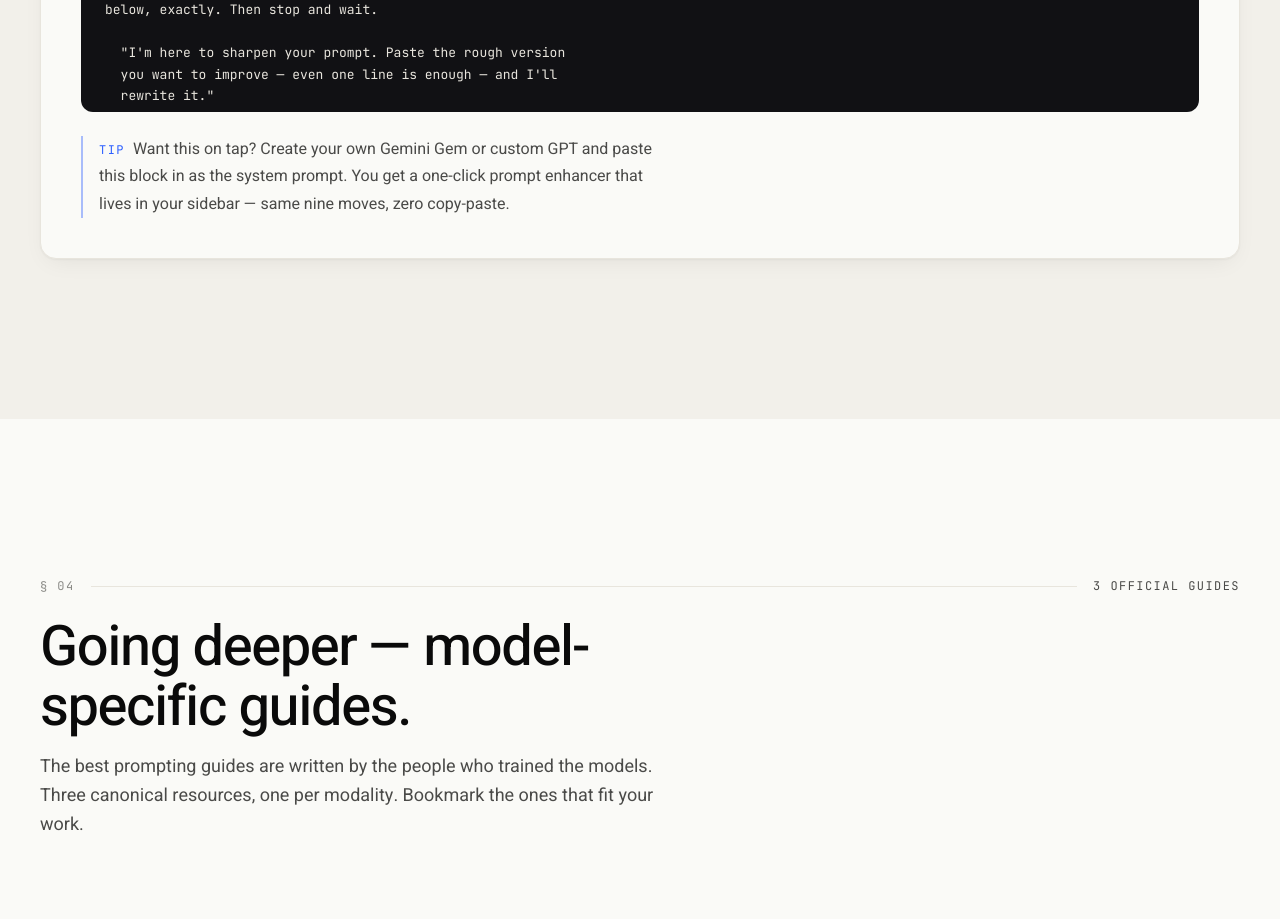
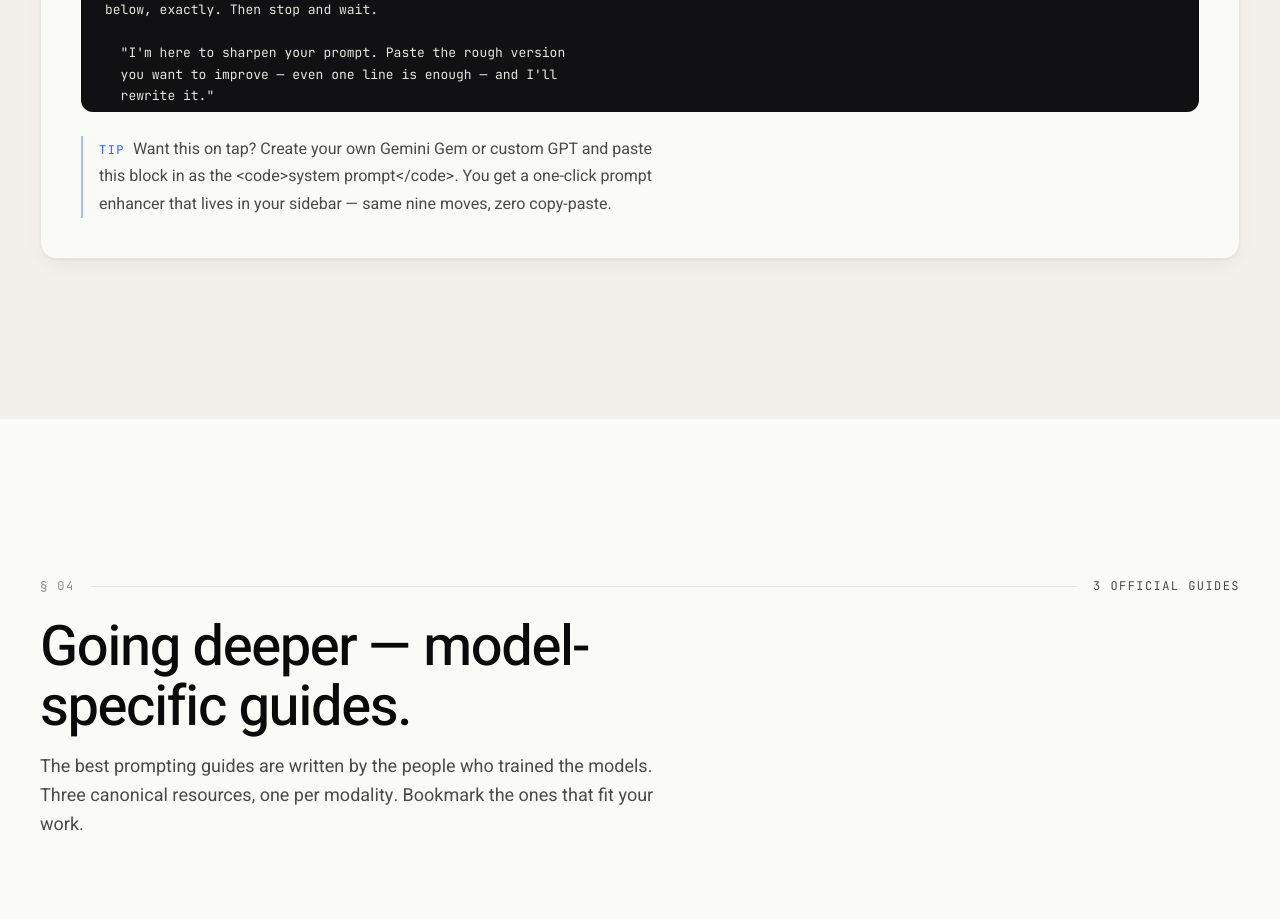
Before and after one commit to Beckdotan/designer-ai-starter-kit, a React (Vite) app: page / in a window 1280 px wide. Shown: the part 8700-9619 px from the top of the page. Built offline with nearby package versions, Linux system fonts and the light colour scheme; a web font is replaced by a local one.

Commit message:
fix(content): wrap system prompt in code tags for better typography
Made-with: Cursor

```diff
--- a/src/content/en.ts
+++ b/src/content/en.ts
@@ -336,7 +336,7 @@ Confirm:
 - The user's intent is preserved.`,
     starterPromptTipLabel: 'TIP',
     starterPromptTip:
-      'Want this on tap? Create your own Gemini Gem or custom GPT and paste this block in as the system prompt. You get a one-click prompt enhancer that lives in your sidebar — same nine moves, zero copy-paste.',
+      'Want this on tap? Create your own Gemini Gem or custom GPT and paste this block in as the <code>system prompt</code>. You get a one-click prompt enhancer that lives in your sidebar — same nine moves, zero copy-paste.',
     copyLabel: 'COPY',
     copiedLabel: 'COPIED ✓',
   },
--- a/src/content/he.ts
+++ b/src/content/he.ts
@@ -204,7 +204,7 @@ export const he: Content = {
     starterPrompt: en.principles.starterPrompt, // Prompt stays in English for AI Studio
     starterPromptTipLabel: 'טיפ',
     starterPromptTip:
-      'רוצים את זה תמיד זמין? צרו Gemini Gem או GPT משלכם והדביקו את הבלוק הזה כ-system prompt. תקבלו משדרג פרומפטים בלחיצה אחת שחי לכם בסיידבר — אותם תשעה מהלכים, אפס קופי-פייסט.',
+      'רוצים את זה תמיד זמין? צרו Gemini Gem או GPT משלכם והדביקו את הבלוק הזה בתור <code>system prompt</code>. תקבלו משדרג פרומפטים בלחיצה אחת שחי לכם בסיידבר — אותם תשעה מהלכים, אפס קופי-פייסט.',
     copyLabel: 'העתק',
     copiedLabel: 'הועתק ✓',
   },
```
